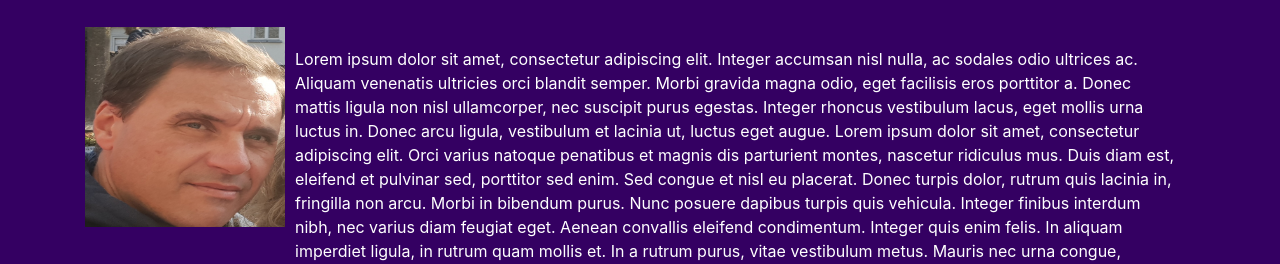
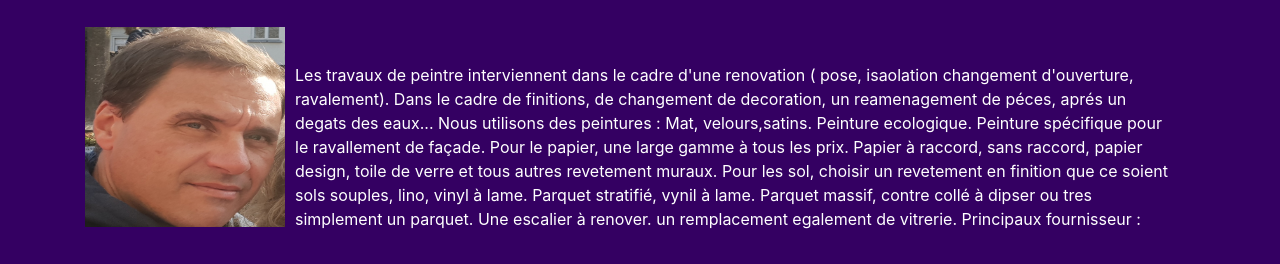
Before and after one commit to alfredent/alfredent.github.io, a plain HTML site: page index2.html in a window 1280 px wide. Shown: the part 419-683 px from the top of the page. Drawn offline with nearby package versions, Linux system fonts and the light colour scheme.

Commit message:
Update index2.html

```diff
--- a/index2.html
+++ b/index2.html
@@ -47,13 +47,21 @@
 </div>
 <div class="col-10">
   <div class="card-body">
-<p class="blabla">Lorem ipsum dolor sit amet, consectetur adipiscing elit. Integer accumsan nisl nulla, ac sodales odio ultrices ac. Aliquam venenatis ultricies orci blandit semper. Morbi gravida magna odio, eget facilisis eros porttitor a. Donec mattis ligula non nisl ullamcorper, nec suscipit purus egestas. Integer rhoncus vestibulum lacus, eget mollis urna luctus in. Donec arcu ligula, vestibulum et lacinia ut, luctus eget augue. Lorem ipsum dolor sit amet, consectetur adipiscing elit.
-
-Orci varius natoque penatibus et magnis dis parturient montes, nascetur ridiculus mus. Duis diam est, eleifend et pulvinar sed, porttitor sed enim. Sed congue et nisl eu placerat. Donec turpis dolor, rutrum quis lacinia in, fringilla non arcu. Morbi in bibendum purus. Nunc posuere dapibus turpis quis vehicula. Integer finibus interdum nibh, nec varius diam feugiat eget. Aenean convallis eleifend condimentum. Integer quis enim felis. In aliquam imperdiet ligula, in rutrum quam mollis et. In a rutrum purus, vitae vestibulum metus. Mauris nec urna congue, vulputate mauris ut, egestas orci. Donec in viverra felis. Nullam ut mattis dui, vel facilisis enim. Maecenas imperdiet augue scelerisque lorem egestas hendrerit. Cras euismod mattis lacus, eget pretium nisl ornare ac.
-
-Ut eu felis ante. Pellentesque rutrum sem id nulla mollis, ut lobortis elit aliquet. Sed mattis sem vel lobortis ultricies. Nullam bibendum libero mauris, at ullamcorper massa varius ut. Sed egestas elementum magna quis pellentesque. Nulla bibendum risus sit amet tortor viverra, sit amet egestas nibh pretium. Vestibulum nec ipsum orci.
-
-Duis sagittis auctor odio eget vestibulum. Integer eu gravida nisl. Mauris quis ipsum risus. Ut aliquet lacinia quam id bibendum. Suspendisse egestas sodales finibus. Nullam in ipsum ornare, facilisis arcu at, cursus orci. Maecenas dignissim, magna tempus ultricies ullamcorper, leo felis tempus lacus, at pretium leo arcu sed diam. Mauris consequat nibh massa, eget fringilla magna aliquam efficitur. In sem justo, posuere hendrerit. </p>
+<p class="blabla"><p class="blabla">Les travaux de peintre interviennent dans le cadre d'une renovation ( pose, isaolation changement d'ouverture, ravalement).
+  Dans le cadre de finitions, de changement de decoration, un reamenagement de péces, aprés un degats des eaux...
+  Nous utilisons des peintures :
+  Mat, velours,satins.
+  Peinture ecologique.
+  Peinture spécifique pour le ravallement de façade.
+  Pour le papier, une large gamme à tous les prix.
+  Papier à raccord, sans raccord, papier design, toile de verre et tous autres revetement muraux.
+  Pour les sol, choisir un revetement en finition que ce soient sols souples, lino, vinyl à lame.
+  Parquet stratifié, vynil à lame.
+  Parquet massif, contre collé à dipser ou tres simplement un parquet.
+  Une escalier à renover.
+  un remplacement egalement de vitrerie.
+  Principaux fournisseur :
+  </p></p>
 </div>
 </div>
 </div>
```
